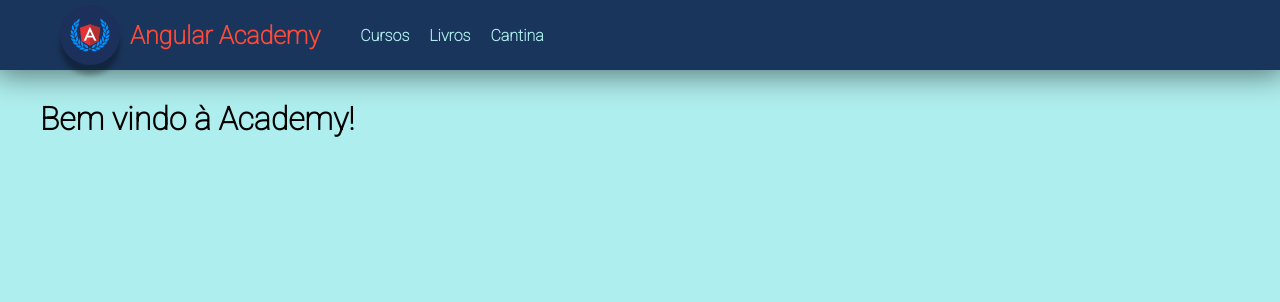
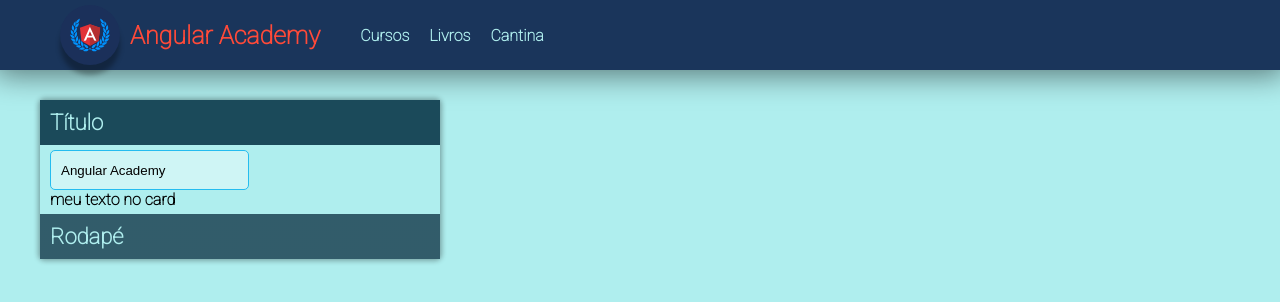
Before and after one commit to evandrosevergnini/angular-academy, an Angular app: page /home in a window 1280 px wide. Shown: the top 302 px of the page. Built offline with nearby package versions, Linux system fonts and the light colour scheme.

Commit message:
Slots com ng-content

```diff
--- a/src/app/app.component.html
+++ b/src/app/app.component.html
@@ -17,5 +17,10 @@
   </nav>
 </header>
 <main>
-  <router-outlet></router-outlet>
+  <generic-card title="Título">
+    <input type="text" [(ngModel)]="title">
+    <p>meu texto no card</p>
+    <div footer>Rodapé</div>
+  </generic-card>
+  <!-- <router-outlet></router-outlet> -->
 </main>
--- a/src/app/app.module.ts
+++ b/src/app/app.module.ts
@@ -5,11 +5,10 @@ import { AppRoutingModule } from './app-routing.module';
 import { AppComponent } from './app.component';
 import { FormsModule } from '@angular/forms';
 import { ProdutoListaComponent } from './produto-lista/produto-lista.component';
-import { LivrosModule } from './livros/livros.module';
-import { CursosModule } from './cursos/cursos.module';
 import { PageNotFoundComponent } from './page-not-found/page-not-found.component';
 import { HttpClientModule } from '@angular/common/http';
 import { HomePageComponent } from './home-page/home-page.component';
+import { GenericCardComponent } from './generic-card/generic-card.component';
 
 @NgModule({
   declarations: [
@@ -17,6 +16,7 @@ import { HomePageComponent } from './home-page/home-page.component';
     ProdutoListaComponent,
     PageNotFoundComponent,
     HomePageComponent,
+    GenericCardComponent,
   ],
   imports: [
     BrowserModule,
--- /dev/null
+++ b/src/app/generic-card/generic-card.component.html
@@ -0,0 +1,9 @@
+<div class="generic-card">
+  <p class="generic-card__title">{{title}}</p>
+  <div class="generic-card__content">
+    <ng-content></ng-content>
+  </div>
+  <p class="generic-card__footer">
+    <ng-content select="[footer]"></ng-content>
+  </p>
+</div>
--- /dev/null
+++ b/src/app/generic-card/generic-card.component.scss
@@ -0,0 +1,20 @@
+.generic-card {
+  max-width: 400px;
+  box-shadow: 0 0 5px 2px hsla(0, 0%, 0%, 0.3);
+  border-radius: 5px;
+  display: flex;
+  flex-direction: column;
+  &__title, &__footer {
+    font-size: 2.2rem;
+    margin: 0;
+    padding: 1rem;
+    background: var(--primary-dark);
+    color: var(--primary-light);
+  }
+  &__content {
+    padding: 0.5rem 1rem;
+  }
+  &__footer {
+    background: linear-gradient(hsla(195, 100%, 100%, 0.1), hsla(195, 100%, 100%, 0.1)),var(--primary-dark);
+  }
+}
--- /dev/null
+++ b/src/app/generic-card/generic-card.component.ts
@@ -0,0 +1,18 @@
+import { Component, Input, OnInit } from '@angular/core';
+
+@Component({
+  selector: 'generic-card',
+  templateUrl: './generic-card.component.html',
+  styleUrls: ['./generic-card.component.scss']
+})
+export class GenericCardComponent implements OnInit {
+
+  @Input()
+  title: string = "Título do card";
+
+  constructor() { }
+
+  ngOnInit(): void {
+  }
+
+}
```
Also changed, not shown: 1 other file (tests, documents, lock files or other folders).
